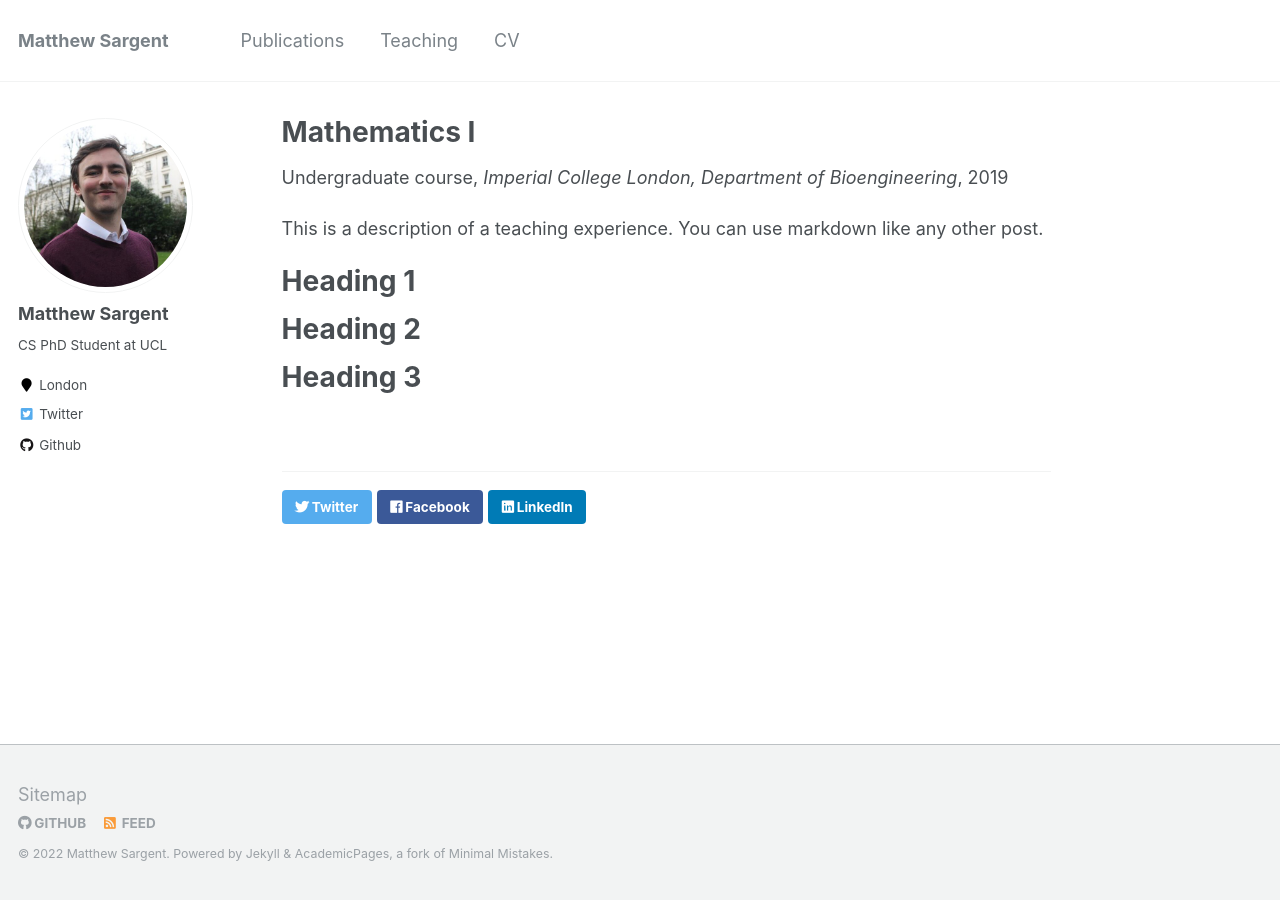
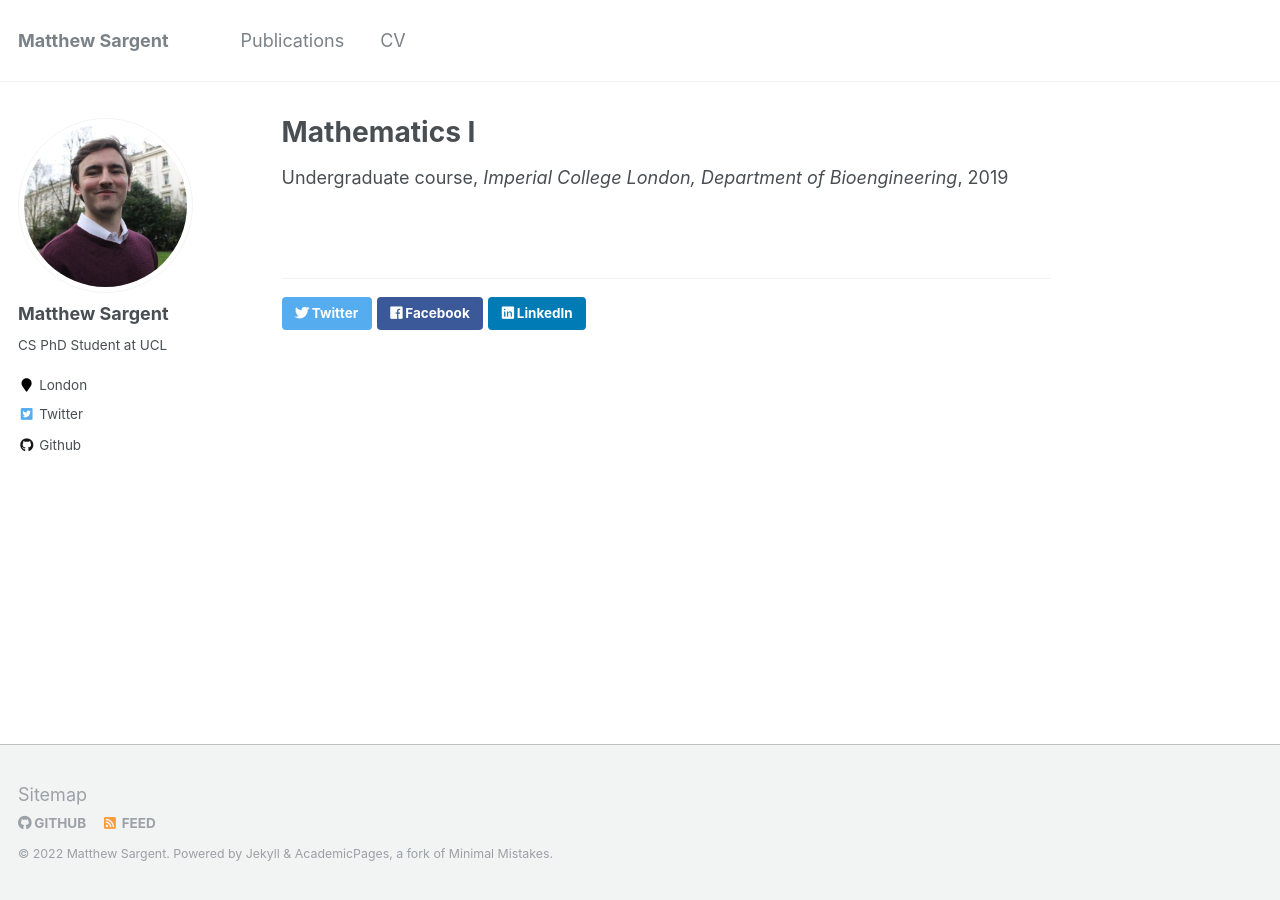
Before and after one commit to mjsargent/mjsargent.github.io, a Jekyll site: the page built from _teaching/2014-spring-teaching-1.md, in a window 1280 px wide. Built offline with Jekyll 4.4.1, drawn with Linux system fonts in a browser that asks for light colours.

Commit message:
removed teaching page for now

```diff
--- a/_data/navigation.yml
+++ b/_data/navigation.yml
@@ -6,8 +6,8 @@ main:
 #   - title: "Talks"
 #    url: /talks/
 
-  - title: "Teaching"
-    url: /teaching/
+#  - title: "Teaching"
+#    url: /teaching/
 
   - title: "CV"
     url: /cv/
--- a/_teaching/2014-spring-teaching-1.md
+++ b/_teaching/2014-spring-teaching-1.md
@@ -7,14 +7,3 @@ venue: "Imperial College London, Department of Bioengineering"
 date: 2019-01-01
 location: "London, UK"
 ---
-
-This is a description of a teaching experience. You can use markdown like any other post.
-
-Heading 1
-======
-
-Heading 2
-======
-
-Heading 3
-======
```
